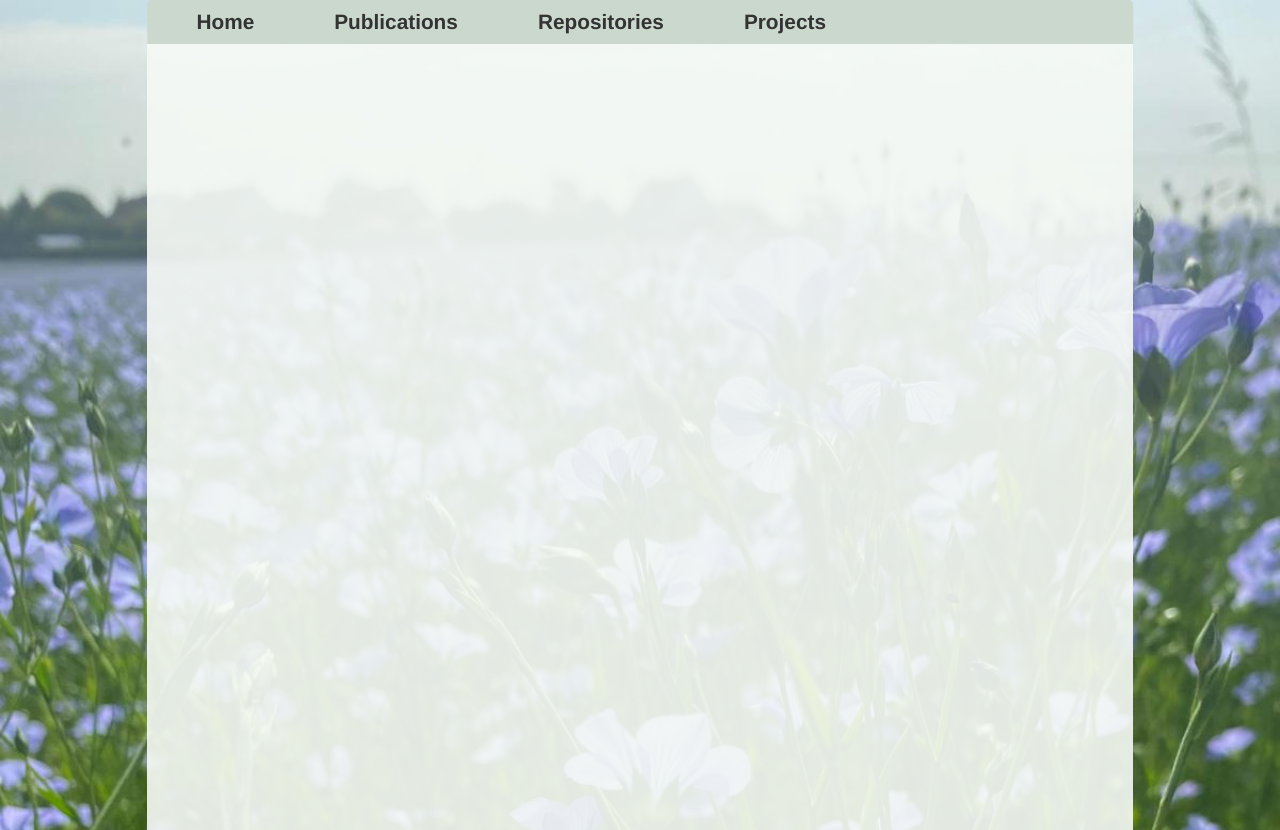
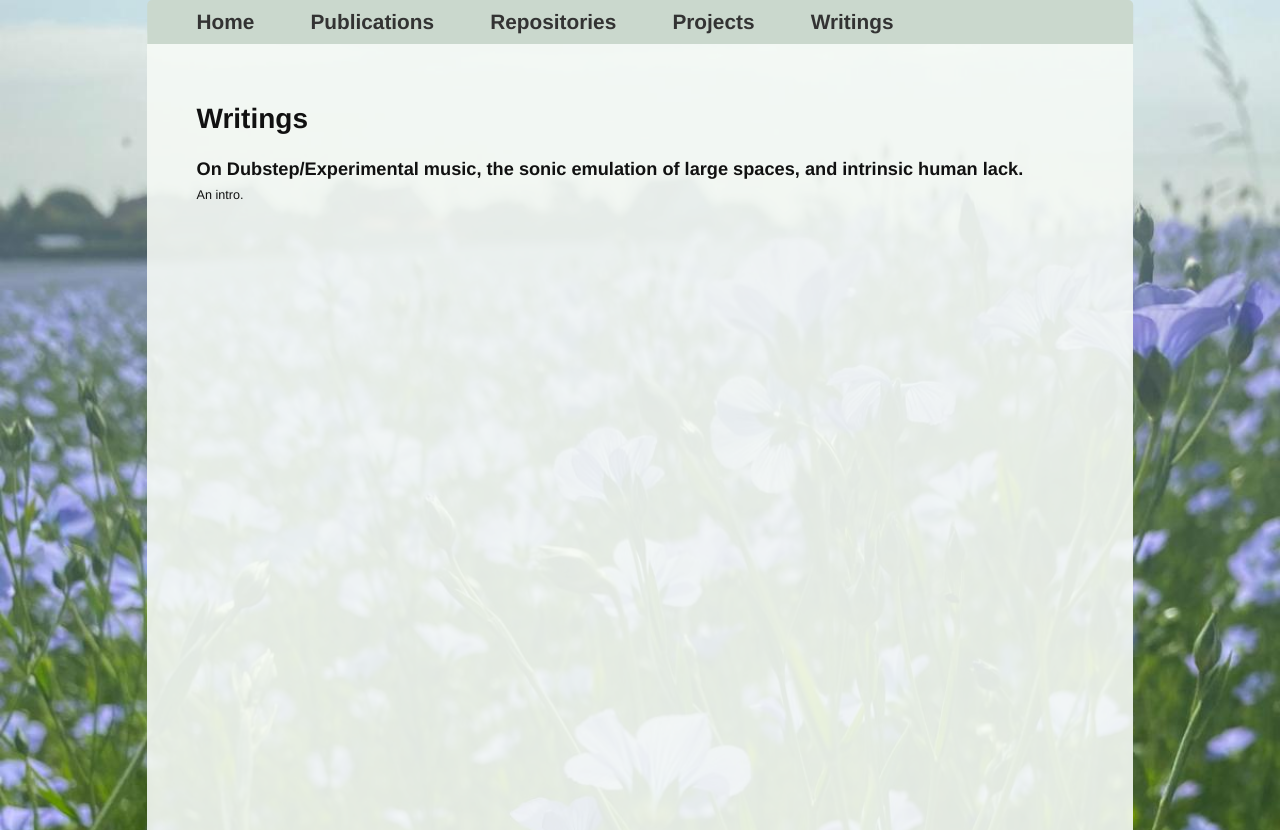
Before and after one commit to JamesRudd-Jones/JamesRudd-Jones.github.io, a React (Create React App) app: page /writings in a window 1280 px wide. Built offline with nearby package versions, Linux system fonts and the light colour scheme.

Commit message:
adding a writings section

```diff
--- a/src/App.js
+++ b/src/App.js
@@ -10,8 +10,12 @@ const Home = lazy(() => import('./components/Home'));
 const Publications = lazy(() => import('./components/Publications'));
 const Packages = lazy(() => import('./components/Packages'));
 const Projects = lazy(() => import('./components/Projects'));
-const ProjectPageWindChime1 = lazy(() => import('./assets/projects/wind_chime_1/project_page-wind_chime_1'));
+const Writings = lazy(() => import('./components/Writings'));
+
+const ProjectPageWindChime1 = lazy(() => import('./assets/projects/wind_chime_1/project_page-wind_chime_1'));  // TODO can I make this better to import?
 const ProjectPageInternationalOneMetre1 = lazy(() => import('./assets/projects/iom_1/project_page-iom_1'));
+
+const WritingPageDubstepLack = lazy(() => import('./assets/writings/dubstep_lack/writing_page-dubstep_lack'));
 
 const importAll = (r) => r.keys().map(r);
 
@@ -125,11 +129,14 @@ function App() {
                 <Route path="/projects" element={<Projects />} />
                 <Route path="/projects" element={<Projects />} />
                 {/* <Route path="/talks" element={<Talks />} /> */}
-                {/* <Route path="/blog" element={<Blog />} /> */}
+                <Route path="/writings" element={<Writings />} />
 
                 {/* project page links below for Link routing */}
                 <Route path="/wind_chime_1" element={<ProjectPageWindChime1 />} />
                 <Route path="/iom_1" element={<ProjectPageInternationalOneMetre1 />} />
+
+                {/* writing page links below for Link routing */}
+                <Route path="/dubstep_lack" element={<WritingPageDubstepLack />} />
 
               </Routes>
             </Suspense>
--- /dev/null
+++ b/src/assets/writings/dubstep_lack/writing_page-dubstep_lack.js
@@ -0,0 +1,33 @@
+// src/assets/writings/dubstep_lack/writing_page-dubstep_lack.js
+import React from 'react';
+import { Row, Column, FullWidth } from '../../projects/ProjectLayout';
+import ExpandableImage from '../../projects/ExpandableImage';
+// import VideoPlayer from '../VideoPlayer';
+
+
+const WritingPageDubstepLack = () => {
+  return (
+    <div>
+      <h1>On Dubstep/Experimental Music, the Sonic Emulation of Large Spaces, and Intrinsic Human Lack</h1>
+
+      <FullWidth>
+        Recently, I have noticed much of my music taste revolves around the emulation of a sonically large space.
+        Conjuring images in the mind of a large, dark, cold, damp, empty space and is something I am drawn to throughout many genres.
+        For example: Dubstep, xxx, xxx, xxx
+        have linked some links for those to experience.
+        Yet, I have never been in such a space, so why is it something that I long for, what emotions have I attached to such a physical manifestation?
+
+        With my own journey in psychdynamic therapy and psychanalytic literature (sadly I cannot yet afford a true analysis), I feel at a point I can analyse this desire perhaps.
+
+        sense of space in dubstep and techno music I like
+        loneliness and largeness
+        some circling of the lack that lacan mentions, some subconscious sublimation perhaps?
+        always struggled to place my interest in large spaces and sounds, they emulate some sadness perhaps?
+        is it some manic defence too perhaps, noise and motion in this larger empty void?
+      </FullWidth>
+
+    </div>
+  );
+};
+
+export default WritingPageDubstepLack;
--- /dev/null
+++ b/src/assets/writings/writingData.js
@@ -0,0 +1,9 @@
+// src/data/writingData.js
+export const allWritings = [
+        {
+          id: '0',
+          title: 'On Dubstep/Experimental music, the sonic emulation of large spaces, and intrinsic human lack.',
+          abstract: "An intro.",
+          link: "/dubstep_lack",
+        },
+      ];
--- a/src/components/Navbar.js
+++ b/src/components/Navbar.js
@@ -23,7 +23,7 @@ const Navbar = () => {
       flexWrap: 'nowrap',             // Force it to stay on one line
       justifyContent: 'flex-start',   // Keep everything aligned to the Left-Hand Side
       // The gap shrinks from 25px down to a minimum of 5px based on screen width
-      gap: 'clamp(10px, 10%, 80px)',
+      gap: 'clamp(10px, 6%, 80px)',
 
     },
     navItem: {
@@ -58,10 +58,10 @@ const Navbar = () => {
           </li>
           {/* <li style={styles.navItem}>
             <Link to="/talks" style={styles.navLink}>TALKS</Link>
+          </li> */}
+          <li style={styles.navItem}>
+            <Link to="/writings" style={styles.navLink}>Writings</Link>
           </li>
-          <li style={styles.navItem}>
-            <Link to="/blog" style={styles.navLink}>BLOG</Link>
-          </li> */}
         </ul>
       </div>
     </nav>
--- /dev/null
+++ b/src/components/WritingItem.js
@@ -0,0 +1,76 @@
+// src/components/WritingItem.js
+import React from 'react';
+import { Link } from 'react-router-dom';
+
+const WritingItem = ({ indwriting }) => {
+  const styles = {
+    container: {
+      display: 'flex',
+      gap: '20px',
+      marginBottom: '40px',
+      alignItems: 'center',
+    },
+    imageContainer: {
+      flexShrink: 0,
+      width: '240px',
+      height: '140px', // Ensure a fixed height
+    },
+    image: {
+      width: '100%',
+      height: '100%',
+      objectFit: 'cover',
+      // objectFit: 'contain',
+      border: '1px solid #ccc',
+    },
+    textContainer: {
+      flexGrow: 1,
+    },
+    title: {
+      fontWeight: 'bold',
+      marginBottom: '5px',
+      fontSize: '1.3em',
+    },
+    details: {
+      fontSize: '0.9em',
+      // color: '#777',
+      marginBottom: '12px',
+    },
+    links: {
+      fontSize: '0.9em',
+      marginLeft: '-10px',
+    },
+    linkButton: {
+      marginLeft: '10px',
+      padding: '5px 10px',
+      border: '1px solid #aaa',
+      borderRadius: '8px',
+      textDecoration: 'none',
+      color: '#333',
+    },
+  };
+
+  return (
+    <div style={styles.container}>
+      {/* {indwriting.image && (
+        <div style={styles.imageContainer}>
+          <img src={indwriting.image} alt={indwriting.title} style={styles.image} />
+        </div>
+      )} */}
+      <div style={styles.textContainer}>
+        <div style={styles.title}>
+          <Link
+            to={indwriting.link}
+            style={{ textDecoration: 'none', color: 'inherit' }}
+          >
+            {indwriting.title}
+          </Link>
+        </div>
+        <div style={styles.details}>
+          {indwriting.abstract && <div>{indwriting.abstract}</div>}
+        </div>
+      </div>
+    </div>
+  );
+};
+
+export default WritingItem;
--- /dev/null
+++ b/src/components/Writings.js
@@ -0,0 +1,29 @@
+// src/components/Writings.js
+import React from 'react';
+import { allWritings } from "../assets/writings/writingData";
+import WritingItem from './WritingItem';
+
+const Writings = () => {
+  return (
+    <div>
+      <h1>Writings</h1>
+
+      <p>
+        {/* Some personal musings. */}
+      </p>
+
+      <div>
+        {allWritings.map((indwriting) => (
+          <WritingItem
+            key={indwriting.id}
+            indwriting={indwriting}
+          />
+        ))}
+      </div>
+
+    </div>
+
+  );
+};
+
+export default Writings;
```
Also changed, not shown: src/components/Blog.js (deleted, +0 -12 lines), 1 other file (tests, documents, lock files or other folders).
